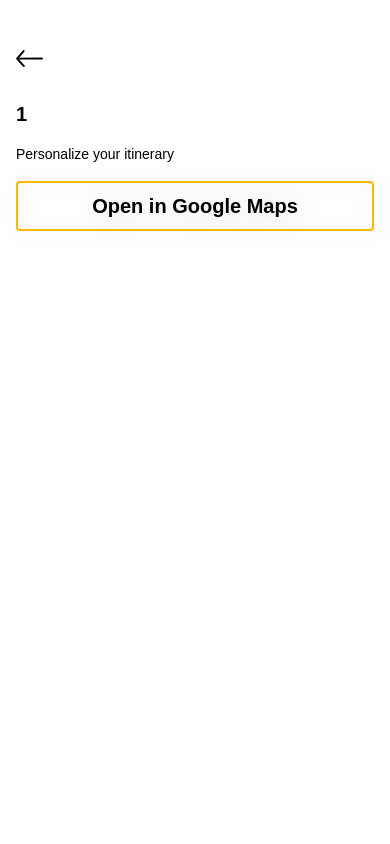
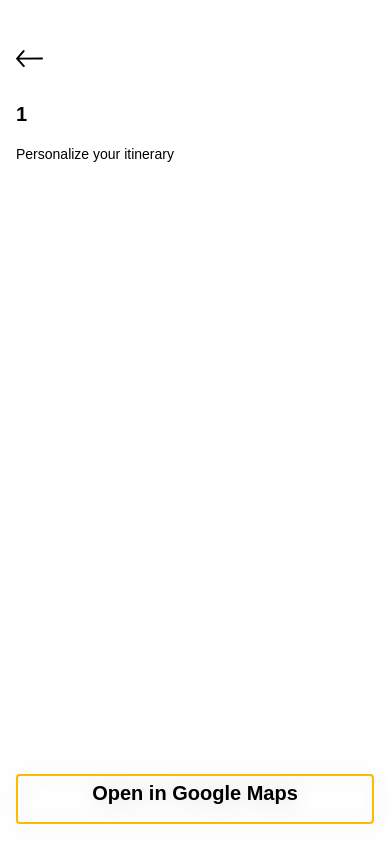
Before and after one commit to Numyu/Journey, a React (Create React App) app: page /itineraries/1/1 in a window 390 px wide. Built offline with nearby package versions, Linux system fonts and the light colour scheme; a web font is replaced by a local one.

Commit message:
fix: responsive

```diff
--- a/src/Components/CtaMaps/CtaMaps.css
+++ b/src/Components/CtaMaps/CtaMaps.css
@@ -1,13 +1,12 @@
-.cta-google-map {
-
+.container {
+  position: sticky;
+  bottom: 0px;
   width: 100%;
-    height: 50px;
-    border: 2px solid #FFB800;
-    border-radius: 4px;
-    filter: drop-shadow(2px 2px 10px rgba(0, 0, 0, 0.15))
+  background-color: white;
+  padding: 20px 0;
 }
 
-.content-text {
+.cta-google-map {
   font-size: 20px;
   font-family: articulat-cf, sans-serif;
   font-weight: 700;
@@ -15,3 +14,16 @@
   text-decoration: none;
   color: black;
 }
+
+.content {
+  width: 100%;
+  height: 50px;
+  border: 2px solid #ffb800;
+  border-radius: 4px;
+  filter: drop-shadow(2px 2px 10px rgba(0, 0, 0, 0.15));
+}
+
+#cta-text {
+  text-align: center;
+  margin-top: 6px;
+}
--- a/src/Components/CtaMaps/CtaMaps.js
+++ b/src/Components/CtaMaps/CtaMaps.js
@@ -2,53 +2,63 @@
 import './CtaMaps.css'
 import { useState, useEffect } from 'react'
 export default function CtaMaps(props) {
-
-    const [wayPoints, setWayPoints] = useState([]);
+  const [wayPoints, setWayPoints] = useState([])
 
   useEffect(() => {
-        const newItinerary = [];
-        props.selectedItinerary.forEach(element => {
-            newItinerary.push({address: element.address});
-        });
-        setWayPoints(newItinerary);
-    }, [props]);
+    const newItinerary = [
+      { address: '35 Rue du Chevalier de la Barre, 75018 Paris' },
+    ]
+    props.selectedItinerary.forEach((element) => {
+      newItinerary.push({ address: element.address })
+    })
+    setWayPoints(newItinerary)
+  }, [props])
 
   // Variable contenant l'adresse de départ
-    const [originAddress, setOriginAddress] = useState();
+  const [originAddress, setOriginAddress] = useState()
 
   // Variable contenant l'adresse d'arrivée
-    const [destinationAddress, setDestinationAddress] = useState();
+  const [destinationAddress, setDestinationAddress] = useState()
 
   useEffect(() => {
-        console.log(wayPoints);
-        if(wayPoints.length> 0)
-        {
-            setOriginAddress(wayPoints[0].address);
-            setDestinationAddress(wayPoints[wayPoints.length - 1].address);
+    console.log(wayPoints)
+    if (wayPoints.length > 0) {
+      setOriginAddress(wayPoints[0].address)
+      setDestinationAddress(wayPoints[wayPoints.length - 1].address)
     }
-    }, [wayPoints]);
-
+  }, [wayPoints])
 
   // Varible contenant les différentes étapes excepté l'adresse de départ et l'adresse d'arrivée
-    let wayPointsWithoutCurrent = undefined;
-    let url = undefined;
-    let urlEncode = undefined;
+  let wayPointsWithoutCurrent = undefined
+  let url = undefined
+  let urlEncode = undefined
 
-    if(originAddress != undefined && destinationAddress != undefined)
-    {
+  if (originAddress != undefined && destinationAddress != undefined) {
     // Varible contenant les différentes étapes excepté l'adresse de départ et l'adresse d'arrivée
     wayPointsWithoutCurrent = wayPoints.filter(function (way) {
       return way.address !== originAddress && way.address !== destinationAddress
     })
     // URL non-encodé qui permettra d'ouvrir une page google map
-        url = "https://www.google.com/maps/dir/?api=1&origin=" + originAddress + "&travelmode=walking&waypoints=" + wayPointsWithoutCurrent.map(item => { return item.address + "|" }) + "&destination=" + destinationAddress;
+    url =
+      'https://www.google.com/maps/dir/?api=1&origin=' +
+      originAddress +
+      '&travelmode=walking&waypoints=' +
+      wayPointsWithoutCurrent.map((item) => {
+        return item.address + '|'
+      }) +
+      '&destination=' +
+      destinationAddress
     // Encodage de l'URL
-        urlEncode = encodeURI(url);
+    urlEncode = encodeURI(url)
   }
 
   return (
-        <button className='cta-google-map' >
-            <a href={urlEncode} target='_blank' className='content-text'>Open in Google Maps</a>
-        </button>
+    <div className="container">
+      <a href={urlEncode} target="_blank" className="cta-google-map ">
+        <div className="content">
+          <p id="cta-text">Open in Google Maps</p>
+        </div>
+      </a>
+    </div>
   )
 }
--- a/src/Components/MostViewed/MostViewed.css
+++ b/src/Components/MostViewed/MostViewed.css
@@ -7,7 +7,6 @@
   font-family: articulat-cf, sans-serif;
   font-weight: 800;
   font-style: normal;
-
 }
 
 .subtitle {
@@ -16,7 +15,6 @@
   font-weight: 400;
   font-style: normal;
   margin-top: 19px;
-
 }
 
 .most-viewed-content {
@@ -31,26 +29,12 @@
   cursor: pointer;
 }
 
-.eiffel-tower-card button:hover {
-    box-shadow: 2px 2px 10px rgba(0, 0, 0, 0.35);
-
-}
-
-.louvre-museum-card button:hover {
-    box-shadow: 2px 2px 10px rgba(0, 0, 0, 0.35);
-
-}
-
-.triumph-arch-card button:hover {
-    box-shadow: 2px 2px 10px rgba(0, 0, 0, 0.35);
-
-}
-
+.eiffel-tower-card button:hover,
+.louvre-museum-card button:hover,
+.triumph-arch-card button:hover,
 .sacre-coeur-basilica button:hover {
   box-shadow: 2px 2px 10px rgba(0, 0, 0, 0.35);
 }
-
-
 
 .eiffel-tower-card,
 .louvre-museum-card,
@@ -63,13 +47,10 @@
 }
 
 .eiffel-tower-card {
-
   position: absolute;
   grid-column: 1;
   grid-row: 1;
   margin-bottom: 19px;
-
-
 }
 
 .louvre-museum-card {
@@ -79,7 +60,6 @@
   grid-column: 1;
   grid-row-end: 1;
   margin: 0 0 2px 0;
-
 }
 
 .triumph-arch-card {
@@ -94,7 +74,6 @@
 .sacre-coeur-basilica {
   grid-column: 1;
   grid-row: 2;
-
 }
 
 .eiffel-tower-card button {
@@ -103,7 +82,6 @@
   border: none;
   border-radius: 4px;
   box-shadow: 2px 2px 10px rgba(0, 0, 0, 0.15);
-
 }
 
 .louvre-museum-card button {
@@ -120,7 +98,6 @@
   border: none;
   border-radius: 4px;
   box-shadow: 2px 2px 10px rgba(0, 0, 0, 0.15);
-
 }
 
 .sacre-coeur-basilica button {
--- a/src/Components/SearchBar/SearchBar.css
+++ b/src/Components/SearchBar/SearchBar.css
@@ -1,17 +1,18 @@
 .search-bar-form {
   display: flex;
   align-items: center;
-    margin: 43px 39px 0 39px;
-    width: 350px;
+  width: calc(100%-40px);
   height: 40px;
-    box-shadow: 2px 2px 10px rgba(0, 0, 0, 0.10);
+  box-shadow: 2px 2px 10px rgba(0, 0, 0, 0.1);
   border-radius: 4px;
   border: none;
-
+  margin-top: 30px;
+  margin-left: 40px;
+  margin-right: 40px;
 }
 
 .search-bar {
-    width: 396px;
+  width: 100%;
   height: 14px;
   margin: 0 0 0 19px;
   border: none;
@@ -26,19 +27,16 @@
 .magnifying-glass {
   border: none;
   background: none;
-    margin: 5px 20px 0 20px
+  margin: 5px 20px 0 20px;
 }
 
 .autocomplete-results {
   z-index: 15;
-    /* overflow: scroll; */
   width: 100%;
   height: auto;
-    /* max-height: 200px; */
   position: absolute;
   background: white;
-    /* margin: 0 16px 16px 16px; */
-    /* box-shadow: 2px 2px 10px rgba(0, 0, 0, 0.35); */
+
   border-radius: 4px;
 }
 
@@ -49,7 +47,6 @@
   margin: 5px 14px 0 14px;
 }
 
-
 button {
   background: none;
   border: none;
--- a/src/Pages/TourPage/TourPage.css
+++ b/src/Pages/TourPage/TourPage.css
@@ -1,8 +1,7 @@
 .tour-page-header {
   font-family: articulat-cf, sans-serif;
-
+  position: sticky;
 }
-
 
 .tour-page-title {
   font-size: 20px;
@@ -14,3 +13,15 @@
   font-size: 14px;
   font-weight: normal;
 }
+
+.cards-container {
+  overflow: scroll;
+  height: 610px;
+}
+
+.tour-container {
+  display: flex;
+  flex-direction: column;
+  justify-content: space-between;
+  height: 100vh;
+}
--- a/src/Pages/TourPage/TourPage.js
+++ b/src/Pages/TourPage/TourPage.js
@@ -27,7 +27,7 @@
   })
 
   return (
-    <div>
+    <div className="tour-container">
       <div className="tour-page-header">
         <CtaBack valueLink={`/itineraries/${params.monument}`} />
         {/* <button className='cta-back' onClick={() => navigate("/")}>{ctaBack} </button> */}
@@ -35,6 +35,7 @@
         <p className="tour-page-text">Personalize your itinerary</p>
       </div>
 
+      <div className="cards-container">
         {filteredStores.map(
           ({
             uuid,
@@ -56,10 +57,13 @@
               }
               type_de_commerce={type}
               deleteArtisanCard={deleteArtisanCard}
-            picture={process.env.PUBLIC_URL + '/images/ArtisanCardImg/' + image}
+              picture={
+                process.env.PUBLIC_URL + '/images/ArtisanCardImg/' + image
+              }
             />
           ),
         )}
+      </div>
       <CtaMaps selectedItinerary={filteredStores} />
     </div>
   )
--- a/src/Pages/WebPage/WebPage.css
+++ b/src/Pages/WebPage/WebPage.css
@@ -1,5 +1,5 @@
 .WebPage {
-  font-weight: 700;
+  font-weight: 500;
   font-size: 1.5rem;
   padding: 0 90px;
 }
@@ -22,7 +22,7 @@
 
 span {
   color: #ffb800;
-  font-weight: 900;
+  font-weight: 700;
 }
 
 .experience {
--- a/src/api/api.json
+++ b/src/api/api.json
@@ -403,6 +403,20 @@
     "monument": "Sacre-coeur's Basillica",
     "type": "art and culture",
     "opening": "08:00 - 21:30",
+    "date": "2022-06-24"
+  },
+  {
+    "id": "30",
+    "uuid": "journey_62b5f584b21a4",
+    "name": "Square Jehan Rictus",
+    "address": "14 Pl. des Abbesses, 75018 Paris",
+    "path": "Le N\u00f4tre",
+    "description": "Jehan-Rictus Square is a green space in the 18ᵉ arrondissement of Paris.",
+    "smallDescription": "Garden overlooking the city",
+    "image": "square-jehan-rictus.png",
+    "monument": "Sacre-coeur's Basillica",
+    "type": "art and culture",
+    "opening": "08:00 - 17:30",
     "date": "2022-06-24"
   },
   {
```
Also changed, not shown: public/images/ArtisanCardImg/square-jehan-rictus.png (added). Lines whose indentation alone changed are shown as unchanged.
